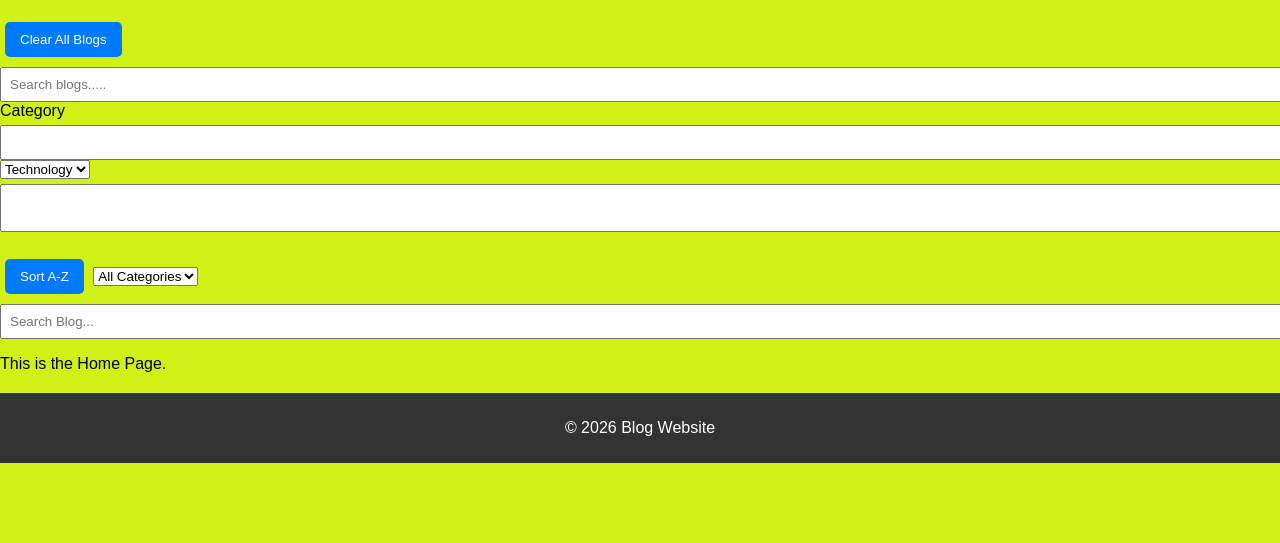
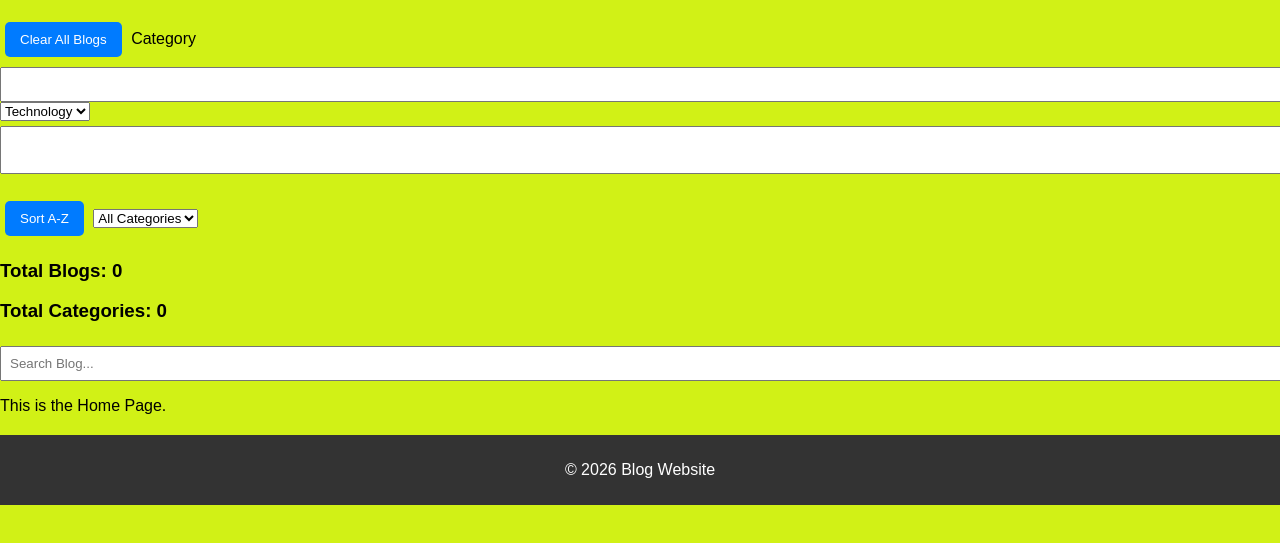
Before and after one commit to usharani16challa/blog-website, a website: page index.html in a window 1280 px wide. Shown: the part 159-702 px from the top of the page. Drawn offline with Linux system fonts and the light colour scheme.

Commit message:
Day 14 completed

```diff
--- a/index.html
+++ b/index.html
@@ -16,25 +16,17 @@
 <h2>My Blog Website</h2>
 
 <button onclick="clearBlogs()">Clear All Blogs</button>
-
-<input type="text" id="searchinput" placeholder="Search blogs....."  onkeyup="searchBlogs()">
-
 <label for="category">Category</label><br>
 <input type="text" id="title">
-
 <select id="category">
     <option value="Technology">Technology</option>
     <option value="Education">Education</option>
     <option value="Health">Health</option>
     <option value="Travel">Travel</option>
 </select>
-
 <textarea id="content"></textarea>
-
 <br><br>
-
 <button onclick="sortBlogs()">Sort A-Z</button>
-
 <select id="filterCategory" onchange="filterBlogs()">
     <option value="All">All Categories</option>
     <option value="Technology">Technology</option>
@@ -42,6 +34,11 @@
     <option value="Health">Health</option>
     <option value="Travel">Travel</option>
 </select>
+
+<div id="stats">
+    <h3>Total Blogs: <span id="totalBlogs">0</span></h3>
+    <h3>Total Categories: <span id="totalCategories">0</span></h3>
+</div>
 
 <input type="text" id="searchInput" placeholder="Search Blog..." onkeyup="searchBlogs()">
 
--- a/script.js
+++ b/script.js
@@ -18,6 +18,8 @@ function displayBlogs(blogList = blogs) {
         `;
         container.appendChild(card);
     });
+
+    updateStats();
 }
 
 function filterBlogs() {
@@ -123,4 +125,12 @@ function clearBlogs() {
     }
 }
 
+function updateStats() {
+    document.getElementById("totalBlogs").textContent = blogs.length;
+
+    const categories = [...new Set(blogs.map(blog => blog.category))];
+    document.getElementById("totalCategories").textContent = categories.length;
+}
+
+
 displayBlogs();
```
